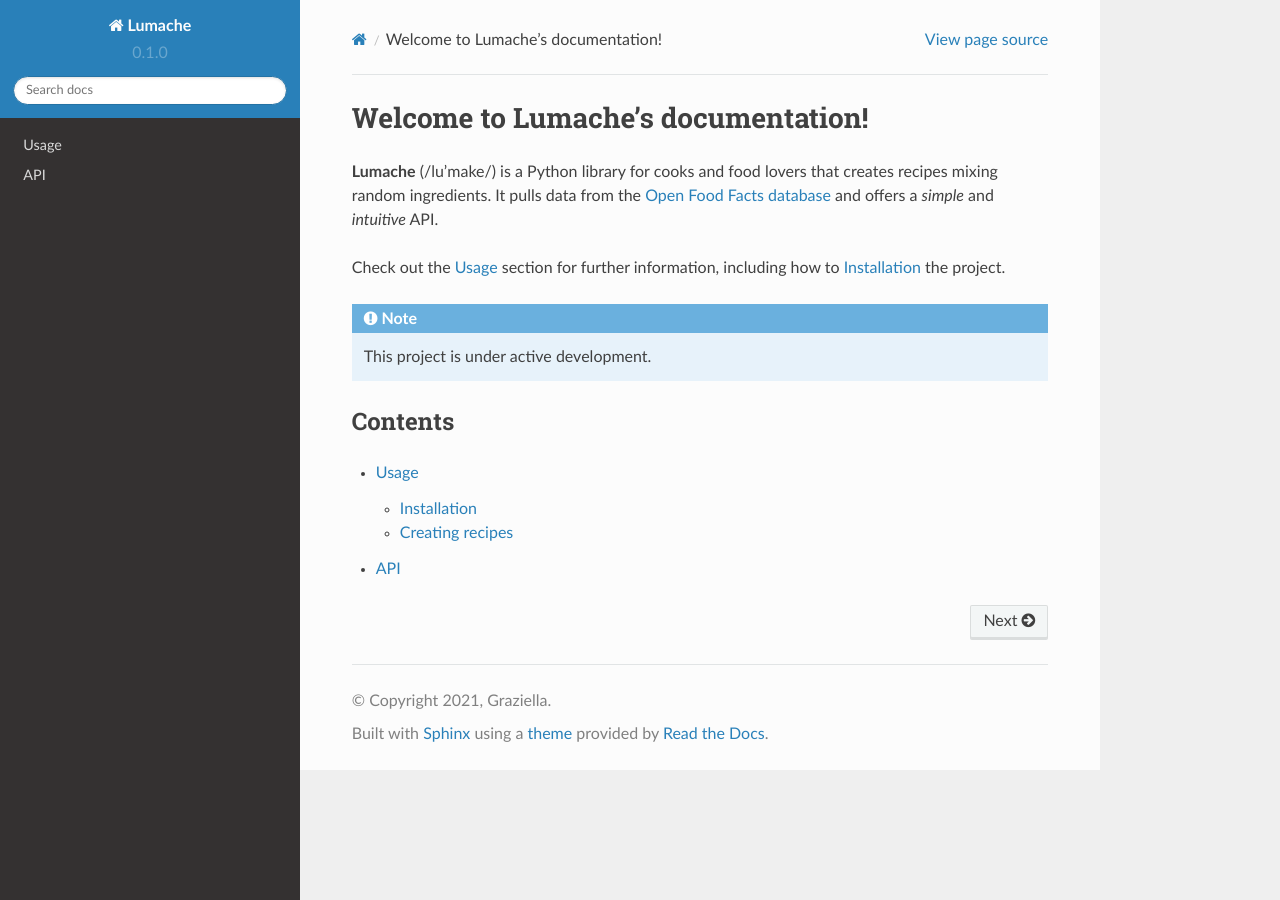
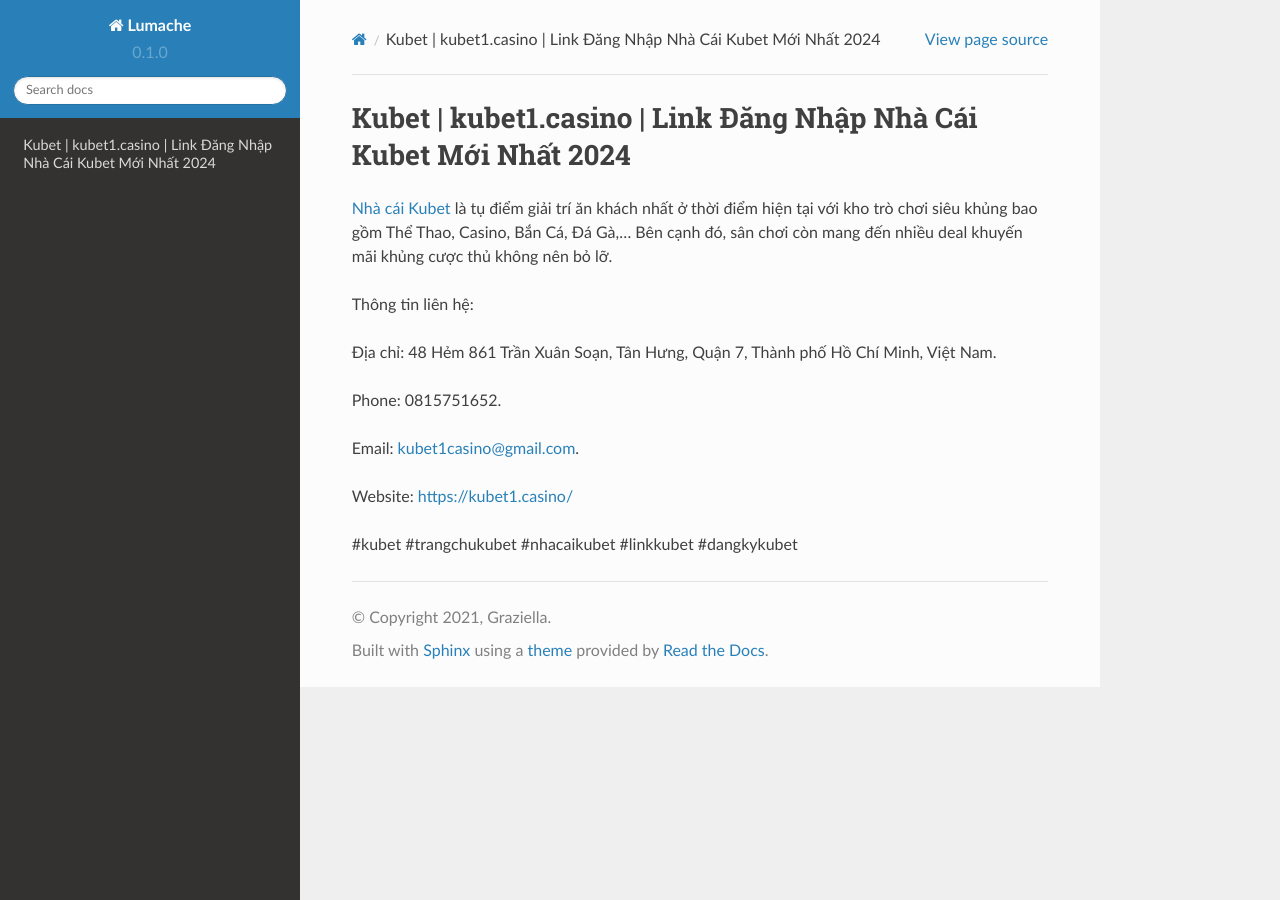
Before and after one commit to socialentity/kubet1casino, a Sphinx documentation site: the page built from docs/source/index.rst, in a window 1280 px wide. Built offline with Sphinx 7.4.7 and the Read the Docs theme 2.0.0, drawn with Linux system fonts in a browser that asks for light colours.

Commit message:
Update index.rst

```diff
--- a/docs/source/index.rst
+++ b/docs/source/index.rst
@@ -1,22 +1,16 @@
-Welcome to Lumache's documentation!
+Kubet | kubet1.casino | Link Đăng Nhập Nhà Cái Kubet Mới Nhất 2024
 ===================================
 
-**Lumache** (/lu'make/) is a Python library for cooks and food lovers
-that creates recipes mixing random ingredients.
-It pulls data from the `Open Food Facts database <https://world.openfoodfacts.org/>`_
-and offers a *simple* and *intuitive* API.
+`Nhà cái Kubet <https://kubet1.casino/>`_ là tụ điểm giải trí ăn khách nhất ở thời điểm hiện tại với kho trò chơi siêu khủng bao gồm Thể Thao, Casino, Bắn Cá, Đá Gà,... Bên cạnh đó, sân chơi còn mang đến nhiều deal khuyến mãi khủng cược thủ không nên bỏ lỡ.
 
-Check out the :doc:`usage` section for further information, including
-how to :ref:`installation` the project.
+Thông tin liên hệ:
 
-.. note::
+Địa chỉ: 48 Hẻm 861 Trần Xuân Soạn, Tân Hưng, Quận 7, Thành phố Hồ Chí Minh, Việt Nam.
 
-   This project is under active development.
+Phone: 0815751652.
 
-Contents
---------
+Email: kubet1casino@gmail.com.
 
-.. toctree::
+Website: https://kubet1.casino/
 
-   usage
-   api
+#kubet #trangchukubet #nhacaikubet #linkkubet #dangkykubet
```
